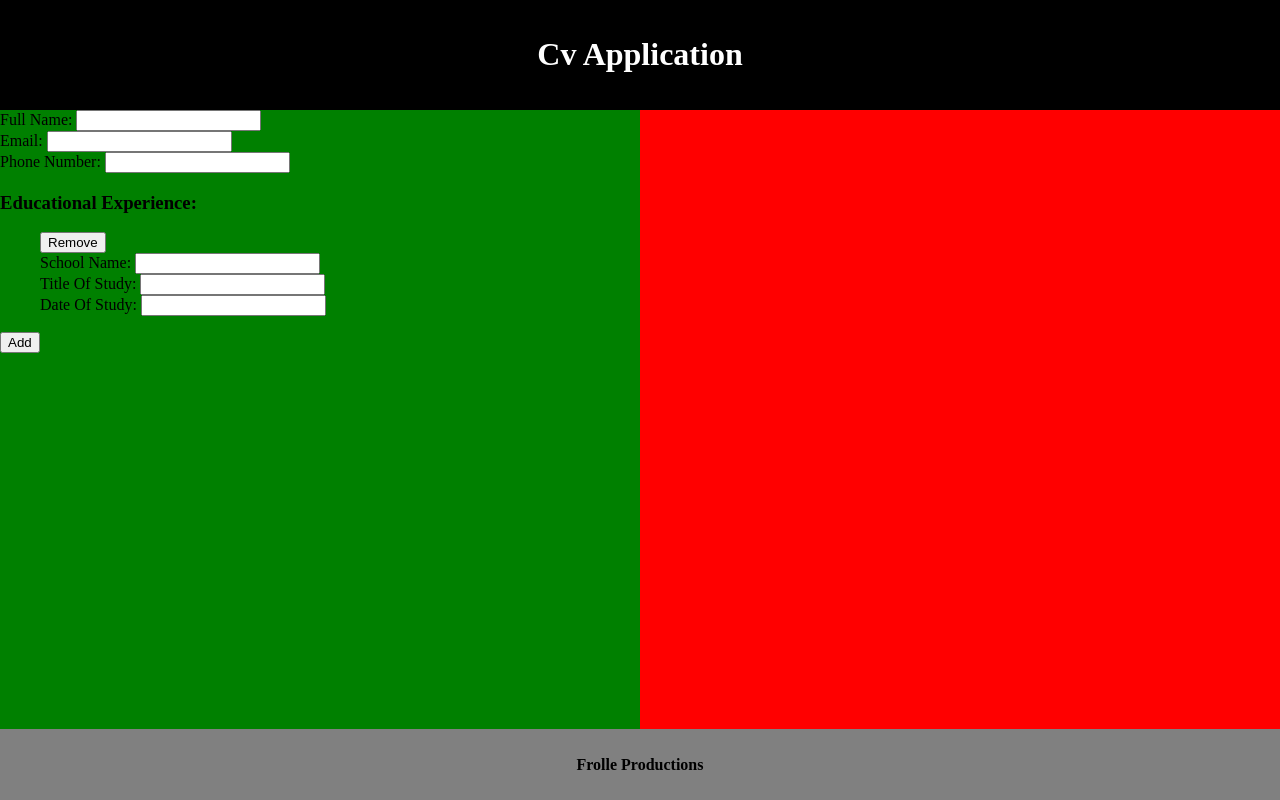
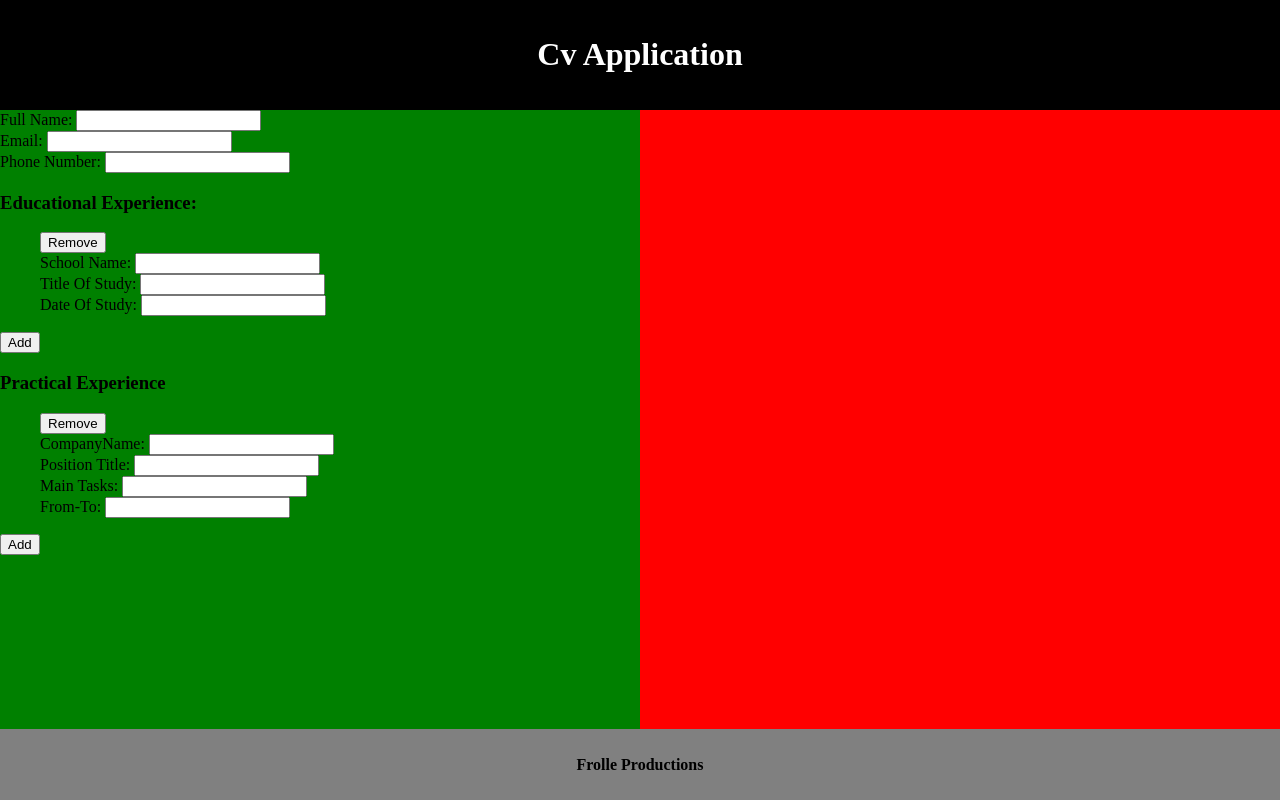
Before and after one commit to FrodeBerg/odin-cv-app, a React (Create React App) app: page / in a window 1280 px wide. Built offline with nearby package versions, Linux system fonts and the light colour scheme.

Commit message:
Practical not working

```diff
--- a/src/App.js
+++ b/src/App.js
@@ -1,22 +1,31 @@
 import './App.css';
 import React from 'react';
 import { General } from './components/General'
-import { Educational } from './components/Educational'
+import { Educational } from './components/Educational';
+import { Practical } from './components/Practical'
 //import ReactDOM from 'react-dom/client';
 
 class App extends React.Component {
 
   constructor() {
     super();
+    this.Practical = {
+      company : "",
+      position : "",
+      tasks : "",
+      time : "",
+    }
+    this.Educational = {
+      school : "",
+      title: "",
+      date: "",
+    }
     this.state = {
       Email : "",
       Name : "",
       Phone : "",
-      Educational : [{
-        school : "",
-        title: "",
-        date: "",
-      }],
+      Educational : [Object.assign({}, this.Educational)],
+      Practical : [Object.assign({}, this.Practical)]
     };
   }
 
@@ -29,6 +38,9 @@ class App extends React.Component {
 
   addEducational = () => {
     this.addExperience("Educational")
+  }
+  addPractical = () => {
+    this.addExperience("Practical")
   }
 
   removeEducational = (event) => {
@@ -49,11 +61,7 @@ class App extends React.Component {
 
   addExperience(category) {
     this.setState({
-      [category] : [...this.state.Educational, {
-        school : "",
-        title: "",
-        date: "",
-      }]
+      [category] : [...this.state[category], Object.assign({}, this[category])]
     })
   }
 
@@ -81,11 +89,15 @@ class App extends React.Component {
         <Header />
         <div className='main'>
           <Edit
-          setGeneralInput={this.setGeneralInput}
-          addEducational={this.addEducational}
-          removeEducational={this.removeEducational}
-          setEducationalInput={this.setEducationalInput}
+              setGeneralInput = {this.setGeneralInput}
+              addEducational = {this.addEducational}
+              addPractical = {this.addPractical}
+              removeEducational = {this.removeEducational}
+              removePractical= {this.removePractical}
+              setEducationalInput = {this.setEducationalInput}
+              setPracticalInput = {this.setPracticalInput}
           Educational={this.state.Educational}
+          Practical={this.state.Practical}
           />
           <Finished />
         </div>
@@ -105,7 +117,6 @@ class Finished extends React.Component {
   }
 }
 class Edit extends React.Component {
-
   render() {
     return (
       <div className='edit'>
@@ -125,7 +136,21 @@ class Edit extends React.Component {
           }
         </ul>
         <button onClick={this.props.addEducational}>Add</button>
-
+        <h3>Practical Experience</h3>
+        <ul>
+          {
+            this.props.Practical.map((item, index) => (
+              <Practical
+              identifiers={index}
+              key={index}
+              removePractical={this.props.removePractical}
+              setPracticalInput={this.props.setPracticalInput}
+              value={item}
+              />
+            ))
+          }
+        </ul>
+        <button onClick={this.props.addPractical}>Add</button>
       </div>
     )
   }
--- a/src/components/Practical.js
+++ b/src/components/Practical.js
@@ -0,0 +1,16 @@
+import React from "react";
+import { InputField } from "./InputField";
+
+export class Practical extends React.Component {
+    render() {
+        return (
+            <div id={this.props.identifiers}>
+                <button onClick={this.props.removePractical}>Remove</button>
+                <InputField field="company" title="CompanyName: " function={this.props.setPracticalInput} value={this.props.value.company}/>
+                <InputField field="position" title="Position Title: " function={this.props.setPracticalInput} value={this.props.value.position}/>
+                <InputField field="tasks" title="Main Tasks: " function={this.props.setPracticalInput} value={this.props.value.tasks}/>
+                <InputField field="time" title="From-To: " function={this.props.setPracticalInput} value={this.props.value.time}/>
+            </div>
+        )
+    }
+}
```
